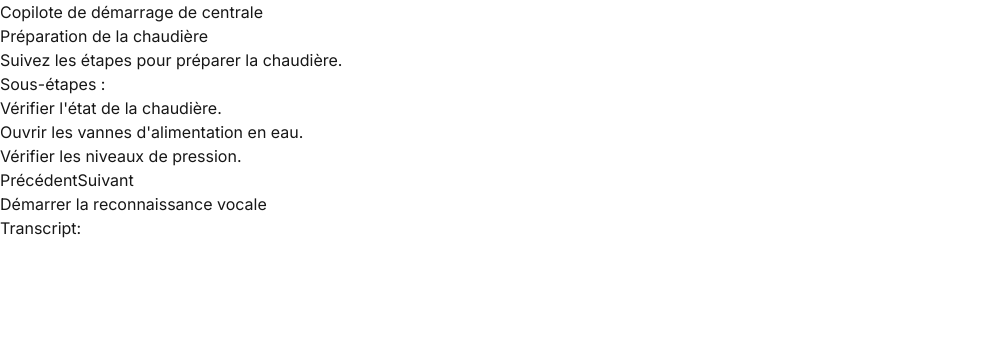
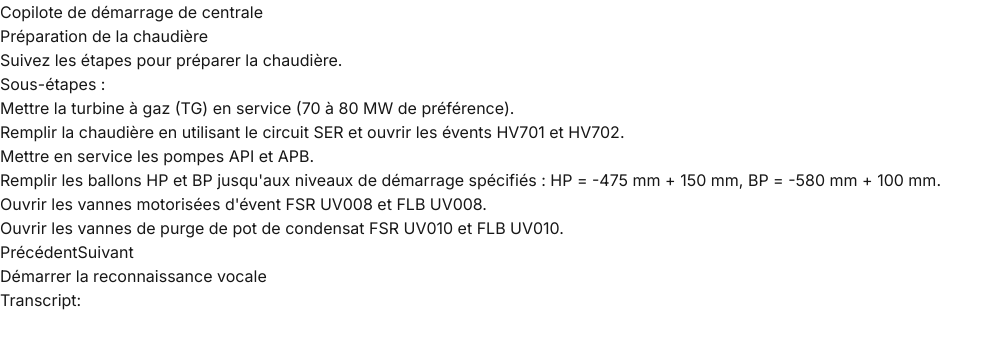
Before and after one commit to ahmedyoussef-b/demarrage, a Next.js app: page / in a window 1280 px wide. Shown: the top 348 px of the page, without its empty margins (0-998 px from the left). Built offline with nearby package versions, Linux system fonts and the light colour scheme.

Commit message:
Ajout des 6 étapes ordonnées pour le démarrage de la centrale

```diff
--- a/src/app/page.tsx
+++ b/src/app/page.tsx
@@ -10,7 +10,7 @@ export default function Home() {
   const { transcript, isListening, startListening, stopListening, error } = useSpeechRecognition();
   const { speak } = useSpeechSynthesis();
 
-  // Mémoriser le tableau etapes pour éviter qu'il soit recréé à chaque rendu
+  // Définir le tableau des étapes
   const etapes = useMemo(
     () => [
       {
@@ -18,22 +18,80 @@ export default function Home() {
         titre: "Préparation de la chaudière",
         description: "Suivez les étapes pour préparer la chaudière.",
         sousEtapes: [
-          "Vérifier l'état de la chaudière.",
-          "Ouvrir les vannes d'alimentation en eau.",
-          "Vérifier les niveaux de pression.",
+          "Mettre la turbine à gaz (TG) en service (70 à 80 MW de préférence).",
+          "Remplir la chaudière en utilisant le circuit SER et ouvrir les évents HV701 et HV702.",
+          "Mettre en service les pompes API et APB.",
+          "Remplir les ballons HP et BP jusqu'aux niveaux de démarrage spécifiés : HP = -475 mm + 150 mm, BP = -580 mm + 100 mm.",
+          "Ouvrir les vannes motorisées d'évent FSR UV008 et FLB UV008.",
+          "Ouvrir les vannes de purge de pot de condensat FSR UV010 et FLB UV010.",
         ],
       },
       {
         id: 2,
-        titre: "Remplissage de la chaudière",
-        description: "Remplissez la chaudière selon les instructions.",
+        titre: "Conditions d'armement de la chaudière",
+        description: "Vérifiez les conditions d'armement de la chaudière.",
         sousEtapes: [
-          "Ouvrir la vanne de remplissage.",
-          "Surveiller le niveau d'eau jusqu'à atteindre le niveau requis.",
-          "Fermer la vanne de remplissage.",
+          "La chaudière est considérée comme armée lorsque le registre est ouvert.",
+          "La turbine à vapeur (TV) est armée lorsque les vannes d'arrêt sont ouvertes.",
         ],
       },
-      // Ajoutez d'autres étapes ici...
+      {
+        id: 3,
+        titre: "Sécurité chaudière (FSE)",
+        description: "Assurez-vous que toutes les conditions de sécurité sont remplies.",
+        sousEtapes: [
+          "La turbine à gaz associée doit être synchronisée.",
+          "Au moins une pompe API et une pompe APB doivent être en service.",
+          "Une pompe CEX doit être en service.",
+          "Une pompe FSR doit être en service avec une pression correcte.",
+          "Une pompe FLB doit être en service avec une pression correcte.",
+          "Le niveau de gonflement des ballons HP et BP doit être détecté : HP = -475 mm, BP = -580 mm.",
+          "Absence d'eau dans le pot de condensat de vapeur de surchauffe HP et BP.",
+        ],
+      },
+      {
+        id: 4,
+        titre: "Conditions de disponibilité de contournement",
+        description: "Vérifiez les conditions de disponibilité de contournement.",
+        sousEtapes: [
+          "La chaudière doit être armée.",
+          "Le registre de la chaudière ne doit pas être fermé.",
+          "Aucun défaut sur l'unité hydraulique.",
+          "L'armoire de contournement doit être en service (ON).",
+          "La pression de l'eau de désurchauffe doit être correcte (P < 16 bars).",
+          "Au moins un demi-condenseur doit être réfrigéré (vannes d'entrée et de sortie ouvertes).",
+          "Le vide du condenseur doit être correct (pression inférieure à 300 mbar).",
+          "La température de la vapeur surchauffée doit être élevée (> 300°C).",
+        ],
+      },
+      {
+        id: 5,
+        titre: "Démarrage du groupe CET",
+        description: "Suivez les étapes pour démarrer le groupe CET.",
+        sousEtapes: [
+          "Lorsque la pression SVA est à 7 bars et la température à 250°C, le groupe CET s'ouvre.",
+          "Le groupe CET déclenche (ouverture de la vanne SVA) à P = 11 bars et T = 325°C.",
+          "Les paramètres de démarrage du groupe CET sont : 180°C et 1.2 bars.",
+          "Mettre en service le groupe CV1 :",
+          "   - À 1 bar, l'éjecteur de démarrage se met en marche.",
+          "   - À 250 mbar, l'éjecteur d'entretien se met en service.",
+          "   - À 150 mbar, l'éjecteur de démarrage s'arrête.",
+        ],
+      },
+      {
+        id: 6,
+        titre: "Couplage des chaudières",
+        description: "Suivez les étapes pour coupler les chaudières.",
+        sousEtapes: [
+          "Conditions d'ouverture de la vanne d'isolement HP UV001/UV002 :",
+          "   - T ≥ 450°C au niveau du capteur BXVVPTSHQ01 ou BLVVPTSHQ01.",
+          "   - ΔP ≤ 2 bars.",
+          "Conditions d'ouverture de la vanne d'isolement BP UV001/UV002 :",
+          "   - T ≥ 175°C au niveau du capteur BXVVPTSHQ02 ou BLVVPTSHQ02.",
+          "   - ΔP ≤ 0.5 bars.",
+          "Confirmer la fin de disposition de la chaudière avec le chimiste.",
+        ],
+      },
     ],
     [] // Aucune dépendance, le tableau est constant
   );
```
